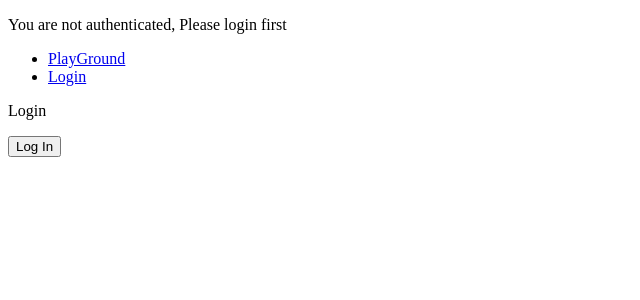
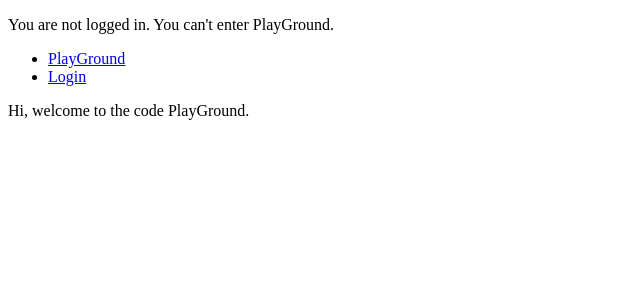
Before and after one commit to acciojob/code-playground-tauheed0110, a React app: page / in a window 1280 px wide. Before the commit this address led to /login. Shown: the top 300 px of the page, without its empty margins (0-640 px from the left). Built offline with nearby package versions, Linux system fonts and the light colour scheme.

Commit message:
file changed

```diff
--- a/src/components/App.js
+++ b/src/components/App.js
@@ -1,4 +1,4 @@
-import React, { useEffect, useState } from 'react';
+import React, { useState } from 'react';
 import { BrowserRouter, Route, Routes, NavLink, useNavigate } from 'react-router-dom';
 
 const PlayGround = () => {
@@ -13,7 +13,7 @@ const Login = ({ isLoggedIn, handleLogin }) => {
   return (
     <div>
       <p>Login</p>
-      <button onClick={handleLogin}>{isLoggedIn ? 'Log Out' : 'Log In'}</button>
+      <button onClick={() => { handleLogin() }}>{isLoggedIn ? 'Logout' : 'Login'}</button>
     </div>
   );
 };
@@ -21,41 +21,38 @@ const Login = ({ isLoggedIn, handleLogin }) => {
 const Fallback = () => {
   return (
     <div>
-      <p>Page Not Found.</p>
+      <p>The page you are looking for does not exist.</p>
     </div>
   );
 };
 
-const ProtectedRoute = ({ isLoggedIn, children }) => {
+const PrivateRoute = ({ isLoggedIn, children }) => {
   const navigate = useNavigate();
-
-  useEffect(() => {
   if (!isLoggedIn) {
     navigate('/login');
   }
-  }, [isLoggedIn, navigate]);
-
-  return isLoggedIn ? children : null;
-};
+  return children
+}
 
 const App = () => {
   const [isLoggedIn, setIsLoggedIn] = useState(false);
 
-  function handleLogin() {
+  const handleLogin = () => {
     setIsLoggedIn(!isLoggedIn);
-  }
+  };
 
   return (
+    <div className='main-container'>
       <BrowserRouter>
         <p>
           {isLoggedIn
-          ? 'Logged in, Now you can enter Playground'
-          : "You are not authenticated, Please login first"}
+            ? 'You are logged in. Now you can enter the PlayGround.'
+            : "You are not logged in. You can't enter PlayGround."}
         </p>
         <nav>
           <ul>
             <li>
-          <NavLink to={isLoggedIn ? "/": "/login"}>PlayGround</NavLink>
+              <NavLink to={isLoggedIn ? "/" : "login"}>PlayGround</NavLink>
             </li>
             <li>
               <NavLink to="/login">Login</NavLink>
@@ -63,18 +60,15 @@ const App = () => {
           </ul>
         </nav>
         <Routes>
-        <Route
-          path="/"
-          element={
-            <ProtectedRoute isLoggedIn={isLoggedIn}>
+          <Route path="/"
+            element={<PrivateRoute isLoggedIn={isLoggedIn}>
               <PlayGround />
-            </ProtectedRoute>
-          }
-        />
+            </PrivateRoute>} />
           <Route path="/login" element={<Login isLoggedIn={isLoggedIn} handleLogin={handleLogin} />} />
           <Route path="*" element={<Fallback />} />
         </Routes>
       </BrowserRouter>
+    </div>
   );
 };
 
--- a/webpack.config.js
+++ b/webpack.config.js
@@ -1,39 +1,35 @@
 const path = require("path");
-const HtmlWebpackPlugin= require('html-webpack-plugin');
+const HtmlWebpackPlugin = require('html-webpack-plugin');
+
 module.exports = {
   entry: './src/index.js',
 
   output: {
-        path: path.join(__dirname,"/dist"),
+    path: path.resolve(__dirname, "dist"),
     filename: "index_bundle.js",
+    publicPath: "/", // Ensures correct handling of client-side routing
   },
-    module:{
+
+  module: {
     rules: [
       {
-                test: /\.js$|\.jsx$/,
+        test: /\.(js|jsx)$/,
         exclude: /node_modules/,
-                use: {
-                    loader: 'babel-loader'
-                }
+        use: 'babel-loader',
       },
       {
         test: /\.css$/,
-                use: [
-                    {
-                        loader: 'style-loader',
-                    },
-                    {
-                        loader: 'css-loader',
-                    },
-                ]
+        use: ['style-loader', 'css-loader'],
       },
     ],
   },
+
   plugins: [
     new HtmlWebpackPlugin({
-            template: "./src/index.html"
-        })
+      template: "./src/index.html",
+    }),
   ],
+
   resolve: {
     extensions: ['.js', '.jsx'],
   }
```
Lines whose indentation alone changed are shown as unchanged.
